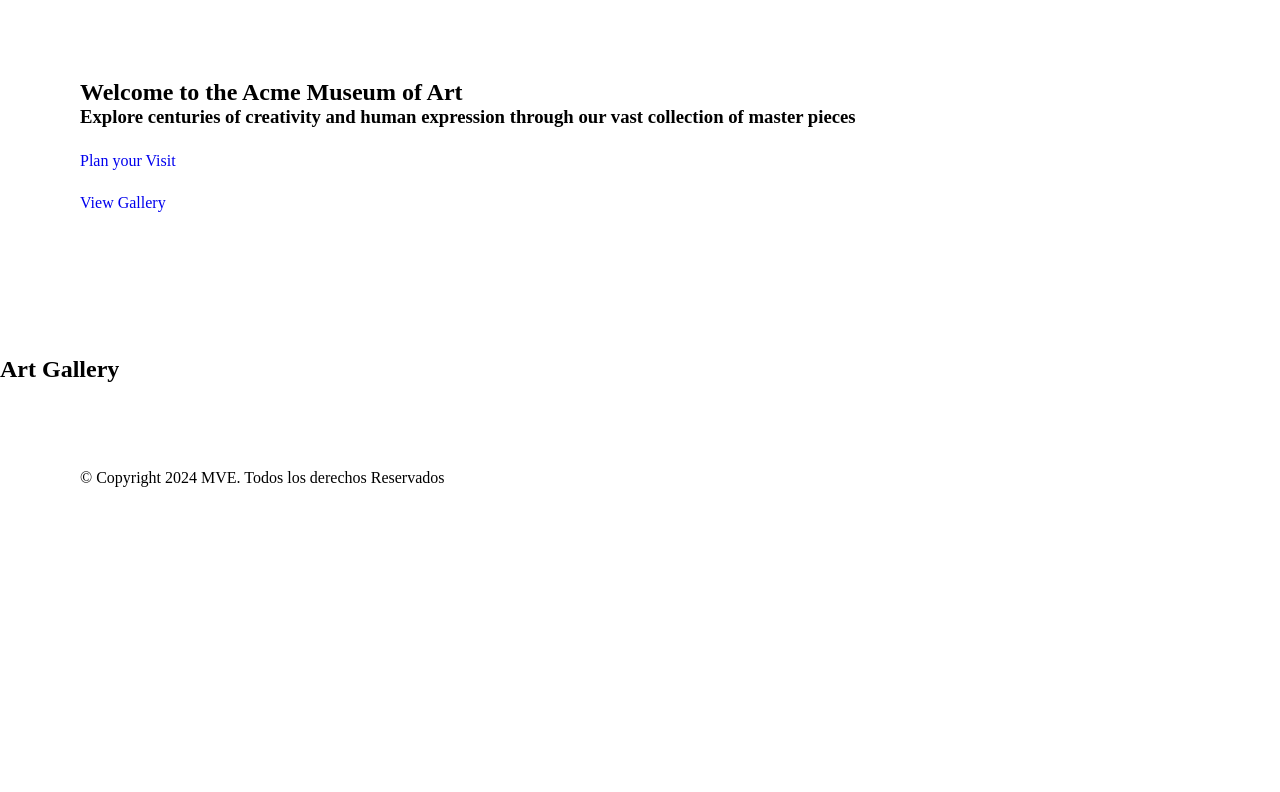
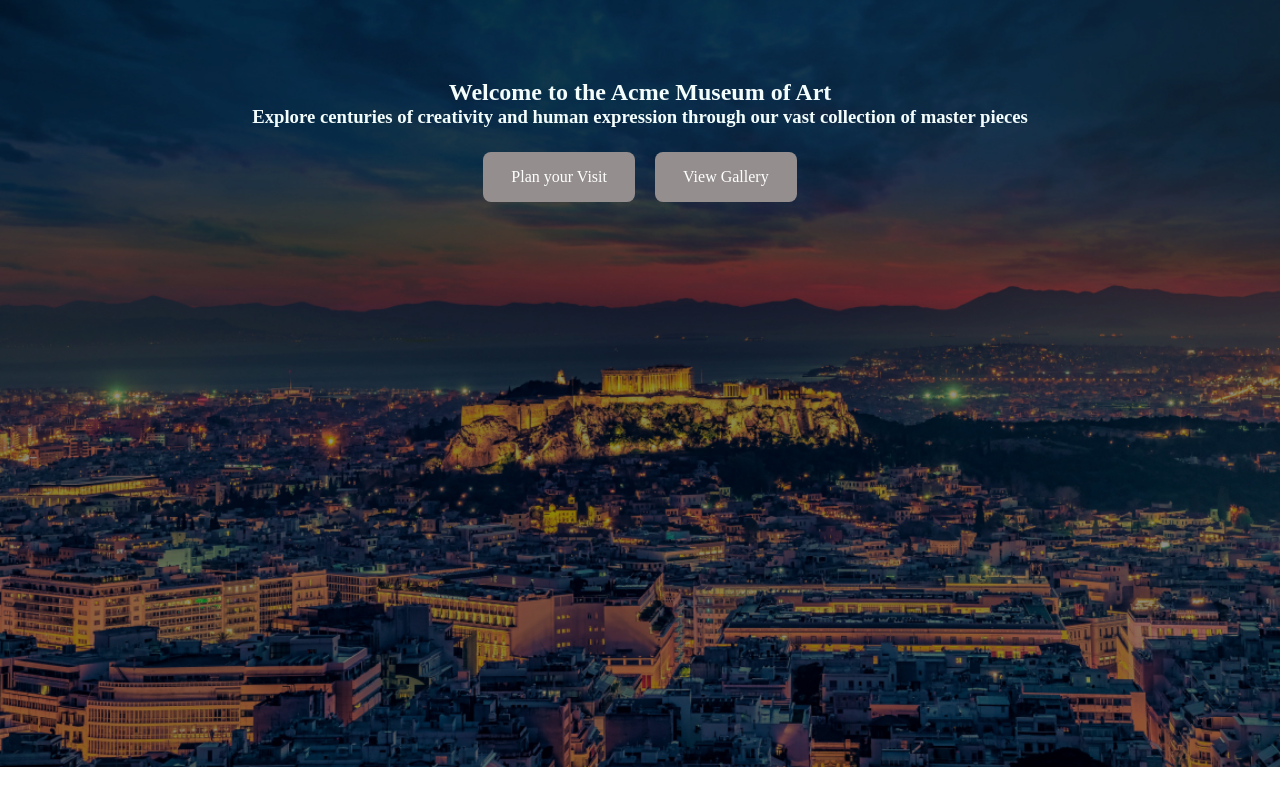
Before and after one commit to mvelascoe/Gallery, a plain HTML site: page index.html in a window 1280 px wide. Shown: the part 33-825 px from the top of the page. Before the commit the page ends 800 px from the top, so only its background shows below. Drawn offline with nearby package versions, Linux system fonts and the light colour scheme.

Commit message:
🎞️ Add image carousel functionality with automatic rotation

```diff
--- a/css/style.css
+++ b/css/style.css
@@ -9,34 +9,53 @@
 }
 
 ul {
-    list-style: none; /*Eliminamos estilo de lista*/
+    list-style: none;
+    /*Eliminamos estilo de lista*/
 }
 
 a {
-    text-decoration: none; /*eliminamos el subrayado del enlace*/
+    text-decoration: none;
+    /*eliminamos el subrayado del enlace*/
 }
 
 .container {
-    max-width: 1120px;  /* Definimos un ancho máximo del container */
-    margin-inline: 1.5rem; /* Márgenes laterales */
+    max-width: 1120px;
+    /* Definimos un ancho máximo del container */
+   margin-inline: 1.5rem;
+    /* Márgenes laterales */
+}
+
+.main {
+    overflow: hidden;
   }
 
 .grid {
-    display: grid; /* Utiliza el diseño de cuadrícula */
-    gap: 1.5rem;  /* Espacio entre elementos de la cuadrícula */
+    display: grid;
+    /* Utiliza el diseño de cuadrícula */
+    gap: 1.5rem;
+    /* Espacio entre elementos de la cuadrícula */
 }
 
 
 .section {
-    padding-block: 5rem 2rem;  /* Espacio de la parte superior e inferior de las seccionsn */
+    padding-block: 5rem 2rem;
+    /* Espacio de la parte superior e inferior de las seccionsn */
 }
+
+img {
+    display: block;
+    max-width: 100%;
+    height: auto;
+}
+
 
 
 /*ESTILOS DEL NAV*/
 .header {
     position: fixed;
     width: 100%;
-    background-color: #948e8e; /*pendiente por definir*/
+    background-color: #948e8e;
+    /*pendiente por definir*/
     top: 0;
     left: 0;
     z-index: 100;
@@ -56,12 +75,71 @@ a {
     cursor: pointer;
 }
 
+/*ESTILOS HOME*/
+
+.home{
+    position: relative;
+    padding-top: 13rem;
+    width: 100%;
+    height: 100vh;
+}
+
+.home__img,
+.home__shadow{
+    position: absolute;
+    top: 0;
+    left: 0;
+    width: 100%;
+    height: 100%;
+}
+
+
+.home__img{
+    object-fit: cover;
+    object-position: center;
+    z-index: -1;
+}
+
+.home__shadow{
+    background-color: hsla(0, 0%, 0%, .3);
+    z-index: -1;
+}
+
+.home__data{
+    text-align: center;
+    color: rgb(243, 253, 252);/*Pendiente cambiar color*/
+
+}
+
+.home__button{
+    display: flex;
+    justify-content: center;
+    column-gap: 1.25rem;
+}
+
+.button{
+    display: flex;
+    justify-content: center;
+    background-color: #948e8e; /*Pendiente escoger otro color*/
+    padding: 1rem 1.75rem;
+    border-radius: .5rem;
+    color: white;
+    /*font-weight: ;*/
+    transition: box-shadow .4s;
+}
+
+.button:hover {
+    box-shadow: 0 8px 24px hsla(var(--hue), 100%, 40%, .25);
+}
+
+
 
 @media screen and (max-width: 1023px) {
     .nav__menu {
         position: fixed;
         top: 0;
-      right: -100%; /*ocultamos el menu afuera de la pantalla*/
+        right: -100%;
+        /*ocultamos el menu afuera de la pantalla*/
         background-color: hsla(0, 0%, 10%, .3);
         width: 75%;
         height: 100%;
@@ -87,7 +165,8 @@ a {
 
 
 .nav__link:hover {
-    color: #000; /*pendiente por definir*/
+    color: #000;
+    /*pendiente por definir*/
 }
 
 
@@ -112,7 +191,7 @@ a {
     width: 1000%;
     height: 100%;
     background-color: hsla(0, 0%, 10%, .3);
-    backdrop-filter: blur(24px); /*Desenfoque del fondo*/
+    backdrop-filter: blur(24px);/*Desenfoque del fondo*/
     top: 0;
     left: 0;
     z-index: -1;
@@ -143,7 +222,7 @@ a {
 
     .nav__cerrar,
     .nav__abrir {
-      display: none; /*Oculta los botones en pantallas grandes*/
+        display: none;/*Oculta los botones en pantallas grandes*/
     }
 
 
@@ -151,18 +230,19 @@ a {
         flex-direction: row;
         column-gap: 3rem;
     }
+
     .nav__menu {
         width: initial;
     }
 
     .phone-menu::after {
-        backdrop-filter: blur(25px); /*desenfoca el menu*/
+        backdrop-filter: blur(25px);/*desenfoca el menu*/
     }
 }
 
 @media screen and (min-width: 1152px) {
     .container {
-      margin-inline: auto; /*Centra todo en pantallas muy grandes*/
+        margin-inline: auto;/*Centra todo en pantallas muy grandes*/
     }
 
 }
--- a/index.html
+++ b/index.html
@@ -17,7 +17,6 @@
             <a href="#" class="nav__logo">
                 CampusLands Museum of Art
             </a>
-
 
             <div class="nav__menu" id="nav-menu">
                 <ul class="nav__list">
@@ -64,8 +63,13 @@
                         collection of master pieces</h3>
                 </div>
 
-                <a href="#" class="button">Plan your Visit</a>
-                <a href="#" class="button">View Gallery</a>
+                <div class="home__button">
+                    <a href="#" class="button">Plan your Visit</a>
+                    <a href="#" class="button">View Gallery</a>
+                </div>
+
+                <img id="home-image" src="storage/img/s1.jpg" alt="image" class="home__img">
+                <div class="home__shadow"></div>
 
             </div>
         </section>
--- a/js/main.js
+++ b/js/main.js
@@ -32,3 +32,26 @@ const blurHeader = () =>{
 }
 
 window.addEventListener('scroll', blurHeader)
+
+    const images = [
+        'storage/img/s1.jpg',
+        'storage/img/s2.jpg',
+        'storage/img/s3.jpg',
+        'storage/img/s3.jpg'
+    ];
+
+    let currentIndex = 0;
+    const imgElement = document.getElementById('home-image');
+
+    function updateImage(index) {
+        // Actualiza la imagen a la de la posición especificada
+        imgElement.src = images[index];
+    }
+
+    function changeImage() {
+        currentIndex = (currentIndex + 1) % images.length;
+        imgElement.src = images[currentIndex];
+    }
+
+    // Cambia la imagen automáticamente cada 5 segundos (5000 milisegundos)
+    setInterval(changeImage, 2000);
```
Also changed, not shown: storage/img/s1.jpg (added), storage/img/s2.jpg (added), storage/img/s3.jpg (added), storage/img/s4.jpg (added). Lines whose indentation alone changed are shown as unchanged.
